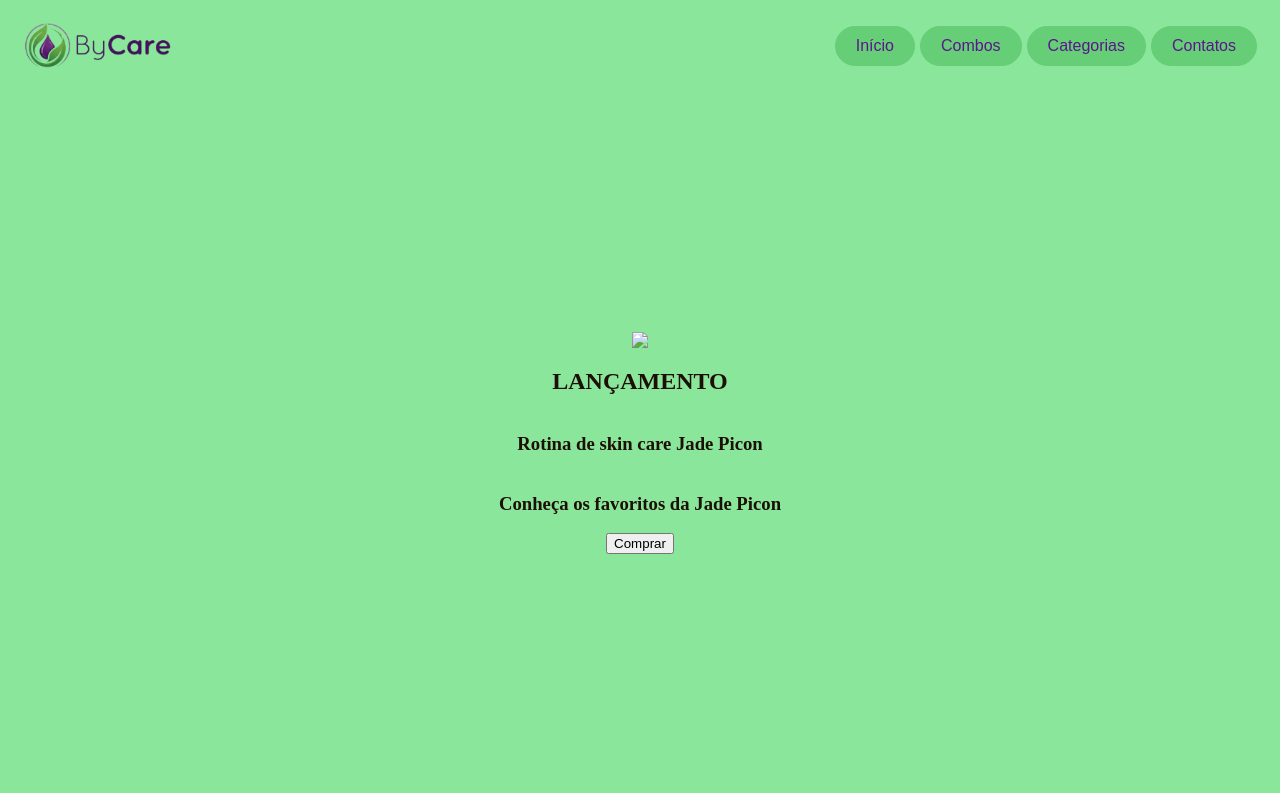
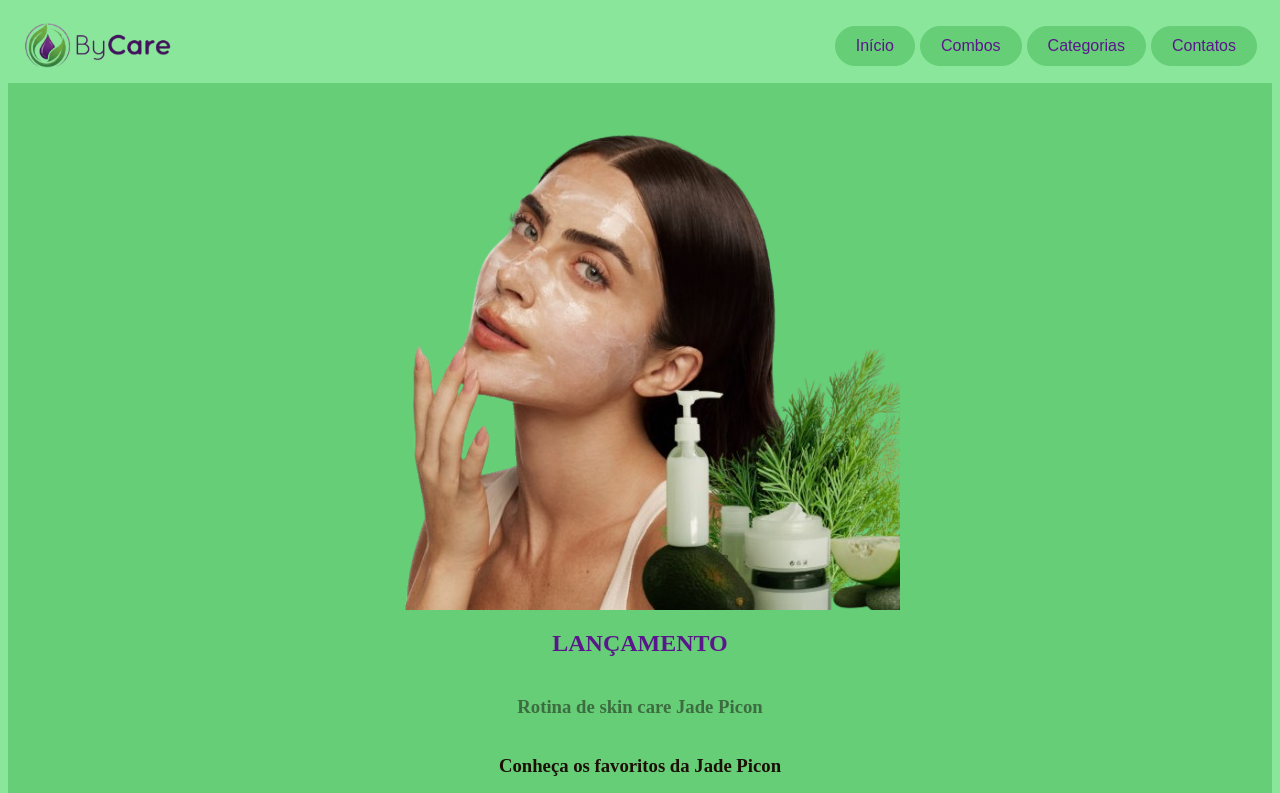
Before and after one commit to supermiguel470-coder/BycareProjeto, a plain HTML site: page html/index.html in a window 1280 px wide. Shown: the top 793 px of the page. Drawn offline with Linux system fonts and the light colour scheme.

Commit message:
atualização para visualização com parte do css do anuncio inicial feito

```diff
--- a/css/index.css
+++ b/css/index.css
@@ -1,5 +1,17 @@
 body {
     background-color: #8ae69a;
+}
+
+button {
+    background-color: #8ae69a;
+    color: rgb(28, 93, 21);
+    border: 1px solid #8ae69a;
+    border-radius: 50px;
+    padding: 10px 20px;
+    text-align: center;
+    text-decoration: none;
+    font-size: 16px;
+    cursor: pointer;
 }
 
 /* Navegador */
@@ -44,7 +56,8 @@ nav {
     flex-direction: column;
     align-items: center;
     justify-content: center;
-    height: 90vh;
+    height: 100vh;
+    background-color: #66ce77;
     color: rgb(28, 15, 6);
 }
 
--- a/html/index.html
+++ b/html/index.html
@@ -3,13 +3,13 @@
 <head>
     <meta charset="UTF-8">
     <meta name="viewport" content="width=device-width, initial-scale=1.0">
+    <title>Bycare</title>
     <link rel="stylesheet" href="../css/index.css">
-    <title>Bycare</title>
 </head>
 <body>
     <header class="cabecalho">
         <nav>
-        <img class="logo" src="../img/LogoBycare.png" alt="Logo da Bycare">
+            <img class="logo" src="../img/LogoBycare.png" alt="Logo da Bycare">
 
         <div class="botoes">
             <a href="index.html">
@@ -32,9 +32,9 @@
     </header>
 
     <div class="container">
-        <img src="(imagem da mulher lá kkkk)">
-        <h2>LANÇAMENTO</h2>
-        <h3>Rotina de skin care Jade Picon</h3>
+        <img class="jade" src="../img/Jade Picon.png" alt="Imagem de uma mulher">
+        <h2 class="anuncio">LANÇAMENTO</h2>
+        <h3 class="anuncioProduto">Rotina de skin care Jade Picon</h3>
         <h3>Conheça os favoritos da Jade Picon</h3>
         <button>Comprar</button>
     </div>
```
Also changed, not shown: img/Jade Picon.png (added).
